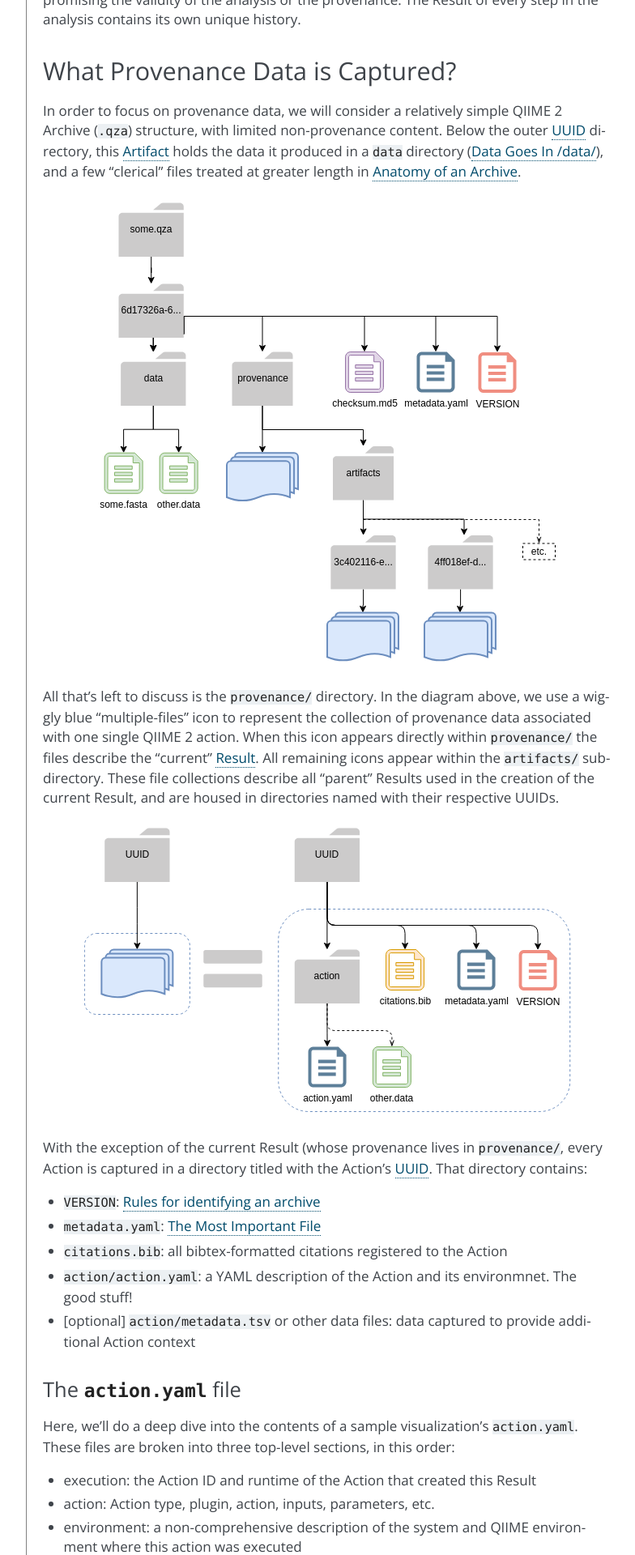
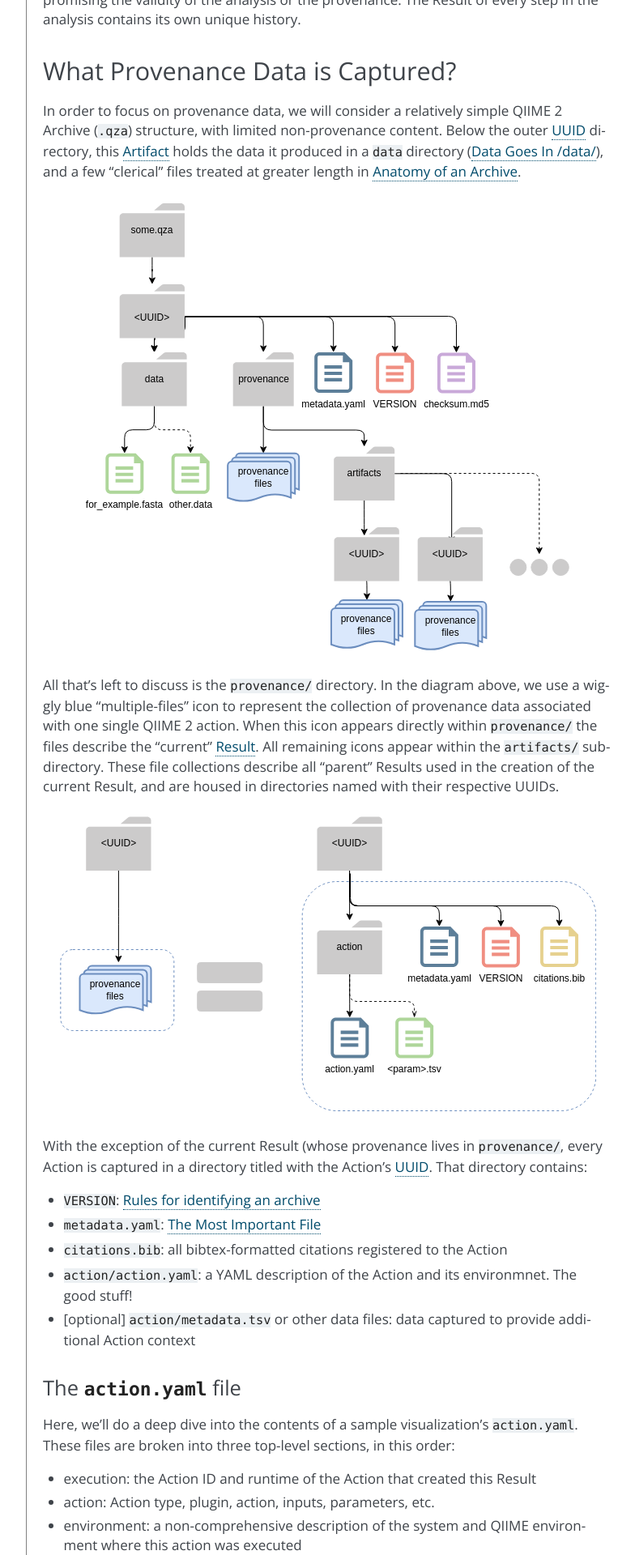
Before and after one commit to qiime2/dev-docs, a Sphinx documentation site: the page built from source/storing-data/provenance.rst, in a window 1280 px wide. Shown: the part 1183-3103 px from the top of the page at 81% size, without its empty margins (376-1160 px from the left). Built offline with Sphinx 7.4.7, drawn with Linux system fonts in a browser that asks for light colours.

Commit message:
Updates figures with flat icons, tidies up image dir

```diff
--- a/source/storing-data/provenance.rst
+++ b/source/storing-data/provenance.rst
@@ -48,7 +48,7 @@ outer :term:`UUID` directory, this :term:`Artifact` holds the data it
 produced in a ``data`` directory (:ref:`data-goes-in-data`), and a few "clerical"
 files treated at greater length in :doc:`/storing-data/archive`.
 
-.. figure:: ../img/prov_whole_archive.svg
+.. figure:: ../img/provenance/whole_archive.svg
    :alt: Simplified representation of all files within one Archive, emphasizing how an Archive holds provenance for an arbitrary number of Actions
 
 All that's left to discuss is the ``provenance/`` directory. In the diagram
@@ -59,7 +59,7 @@ All remaining icons appear within the ``artifacts/`` subdirectory. These file
 collections describe all "parent" Results used in the creation of the current Result,
 and are housed in directories named with their respective UUIDs.
 
-.. figure:: ../img/prov_abbreviation.svg
+.. figure:: ../img/provenance/prov_files.svg
    :alt: A legend indicating how we abbreviate one action's provenance records with single "multiple-files" icon.
 
 With the exception of the current Result (whose provenance lives in ``provenance/``,
```
Also changed, not shown: source/img/prov_abbreviation.svg (deleted), source/img/prov_unit.svg (deleted), source/img/prov_unit_whole.svg (deleted), source/img/prov_whole_archive.svg (deleted), source/img/provenance/prov_files.svg (added), source/img/provenance/whole_archive.svg (added).
